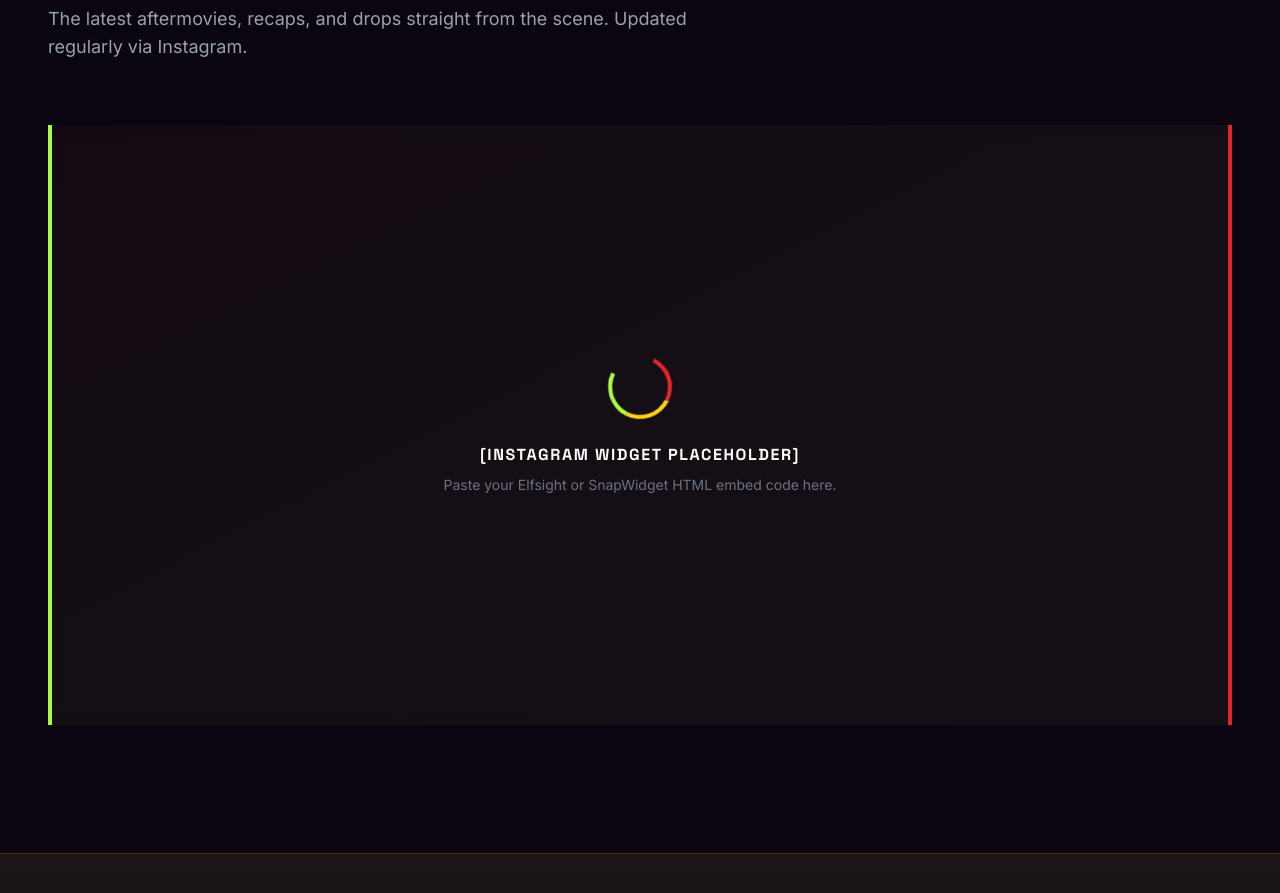
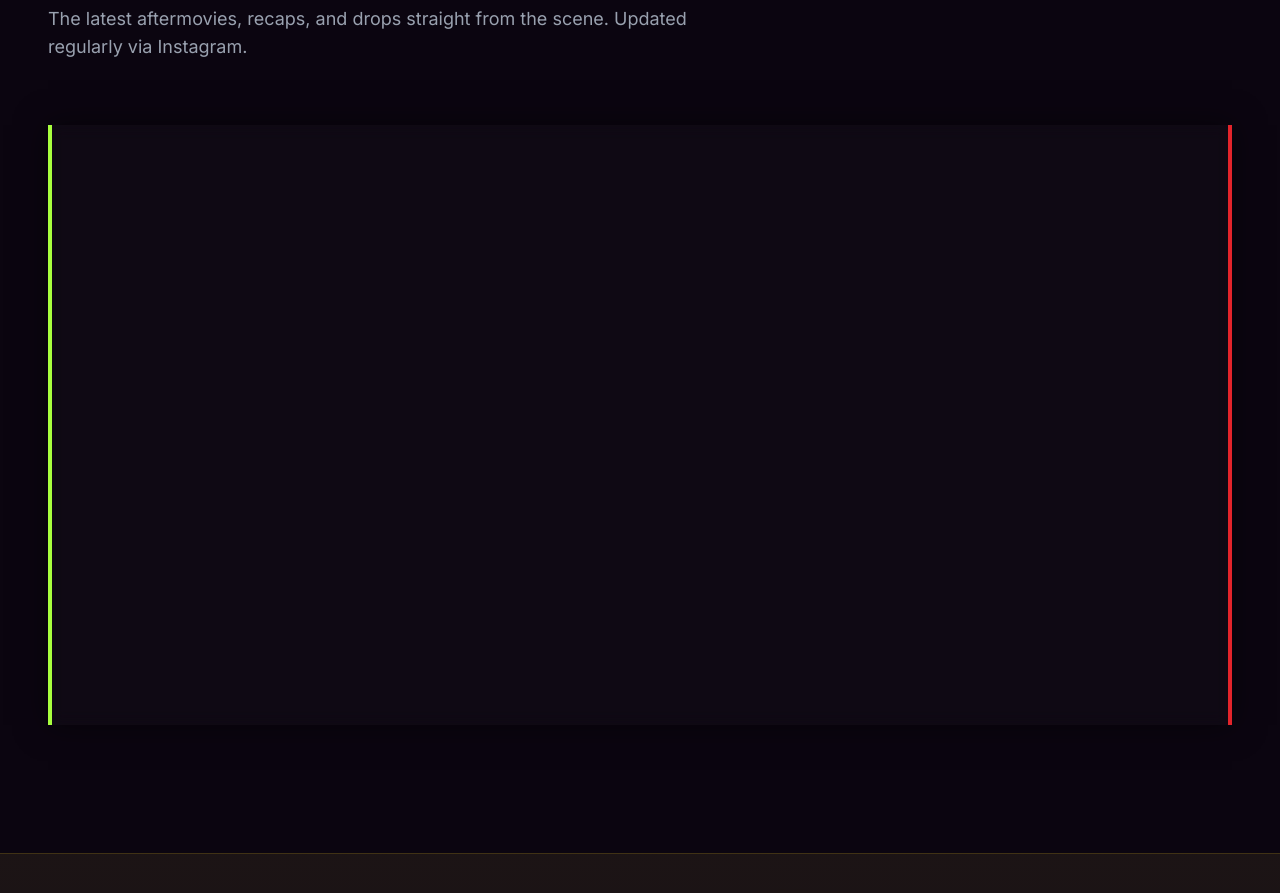
Before and after one commit to bokk3/Josse, a Next.js app: page / in a window 1280 px wide. Shown: the part 1020-1913 px from the top of the page. Built offline with nearby package versions, Linux system fonts and the light colour scheme.

Commit message:
Inject Elfsight Instagram widget

```diff
--- a/src/app/page.tsx
+++ b/src/app/page.tsx
@@ -117,18 +117,10 @@ export default function Home() {
               The latest aftermovies, recaps, and drops straight from the scene. Updated regularly via Instagram.
             </p>
 
-            {/* Free Embed Widget Placeholder */}
-            <div className="w-full min-h-[600px] bg-white/[0.02] rounded-none border-l-4 border-l-neon-green border-r-4 border-r-hint-red flex items-center justify-center p-8 backdrop-blur-sm relative overflow-hidden group">
-              <div className="absolute inset-0 bg-gradient-to-br from-hint-red/5 via-hint-yellow/5 to-neon-green/5 opacity-50 group-hover:opacity-100 transition-opacity duration-700" />
-              <div className="text-center relative z-10">
-                <div className="w-16 h-16 border-4 border-t-hint-red border-r-hint-yellow border-b-neon-green border-l-transparent rounded-full animate-spin mx-auto mb-6" />
-                <p className="text-white font-space font-bold tracking-widest uppercase mb-2">
-                  [Instagram Widget Placeholder]
-                </p>
-                <p className="text-sm text-gray-500 font-inter">
-                  Paste your Elfsight or SnapWidget HTML embed code here.
-                </p>
-              </div>
+            {/* Elfsight Instagram Feed */}
+            <div className="w-full min-h-[600px] bg-white/[0.02] rounded-none border-l-4 border-l-neon-green border-r-4 border-r-hint-red p-4 md:p-8 backdrop-blur-sm relative z-10 shadow-[0_0_30px_rgba(0,0,0,0.5)]">
+              <script src="https://elfsightcdn.com/platform.js" async></script>
+              <div className="elfsight-app-5dcd7e23-c833-453a-82b7-0b04988d18f3" data-elfsight-app-lazy="true"></div>
             </div>
           </motion.div>
         </div>
```
